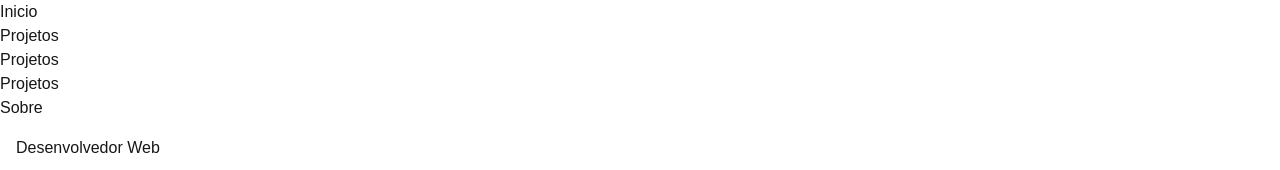
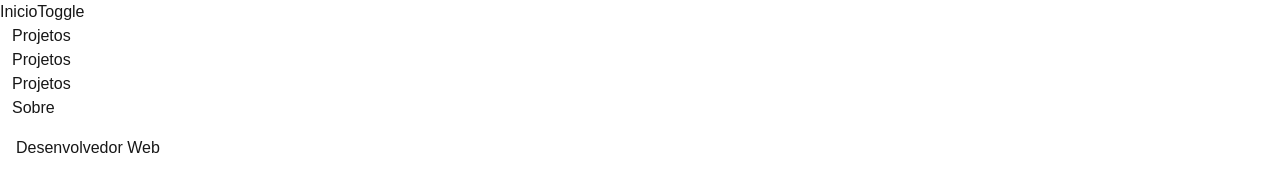
Before and after one commit to GustavoLGregorio/GustavoLGregorio.github.io, a Next.js app: page / in a window 1280 px wide. Shown: the top 170 px of the page. Built offline with nearby package versions, Linux system fonts and the light colour scheme.

Commit message:
Adicionado Navbar (collapsable)

```diff
--- a/src/components/Header.jsx
+++ b/src/components/Header.jsx
@@ -1,14 +1,49 @@
+"use client";
 import Link from "next/link";
+import React, { useState, useRef, useEffect } from "react";
+import "@/styles/Header.css";
 
 export default function Header() {
+  const navbar = useRef();
+  const [collapsed, setCollapsed] = useState(true);
+  const [width, setWidth] = useState(window.innerWidth);
+
+  useEffect(() => {
+    const widthId = window.addEventListener("resize", () => {
+      setWidth(window.innerWidth);
+    });
+
+    if (collapsed && width < 768) {
+      navbar.current.style.top = "-500%";
+      navbar.current.style.opacity = "0";
+    } else {
+      navbar.current.style.top = "0%";
+      navbar.current.style.opacity = "1";
+    }
+
+    return () => {
+      window.removeEventListener("resize", widthId);
+    };
+  }, [collapsed, width]);
+
   return (
-    <header className="flex fixed top-0 w-full justify-between p-4 bg-[hsl(0,0%,100%,0.1)] backdrop-blur-sm">
-      <Link href="/">Inicio</Link>
-      <button>
-        <i></i>
+    <header className="flex fixed text-black z-20 top-0 w-full justify-between p-4 bg-[hsl(0,0%,100%,1)] backdrop-blur-sm">
+      <Link href="/" className="z-20">
+        Inicio
+      </Link>
+      <button
+        type="button"
+        className="z-20 md:hidden"
+        onClick={() => (collapsed ? setCollapsed(false) : setCollapsed(true))}
+      >
+        Toggle
       </button>
-      <nav className="hidden md:flex">
-        <ul className="flex gap-4">
+      <nav className="absolute md:flex md:relative bg-[hsl(0,0%,100%,1)] z-10 left-0 top-0 w-full md:w-auto h-full">
+        <ul
+          id="nav"
+          ref={navbar}
+          className="absolute md:relative md:top[0%] w-full top-[-500%] mt-14 md:mt-0 z-10 flex flex-col md:flex-row text-center bg-[hsl(0,0%,100%,1)]"
+        >
           <li>
             <Link href="/">Projetos</Link>
           </li>
--- a/src/components/Hero.jsx
+++ b/src/components/Hero.jsx
@@ -5,6 +5,5 @@ export default function Hero() {
         <h1 className="text-[3rem]">Desenvolvedor Web</h1>
       </div>
     </section>
-
   );
 }
--- /dev/null
+++ b/src/styles/Header.css
@@ -0,0 +1,6 @@
+nav li a {
+    @apply block py-3 md:px-3 md:py-0
+}
+nav li a:hover {
+    @apply text-[hsl(0,0%,40%)]
+}
--- a/src/styles/globals.css
+++ b/src/styles/globals.css
@@ -19,3 +19,7 @@ body {
   background: var(--background);
   font-family: Arial, Helvetica, sans-serif;
 }
+
+#nav {
+  transition: all 300ms ease-in-out;
+}
```
Also changed, not shown: src/styles/Home.css (line endings or trailing spaces).
